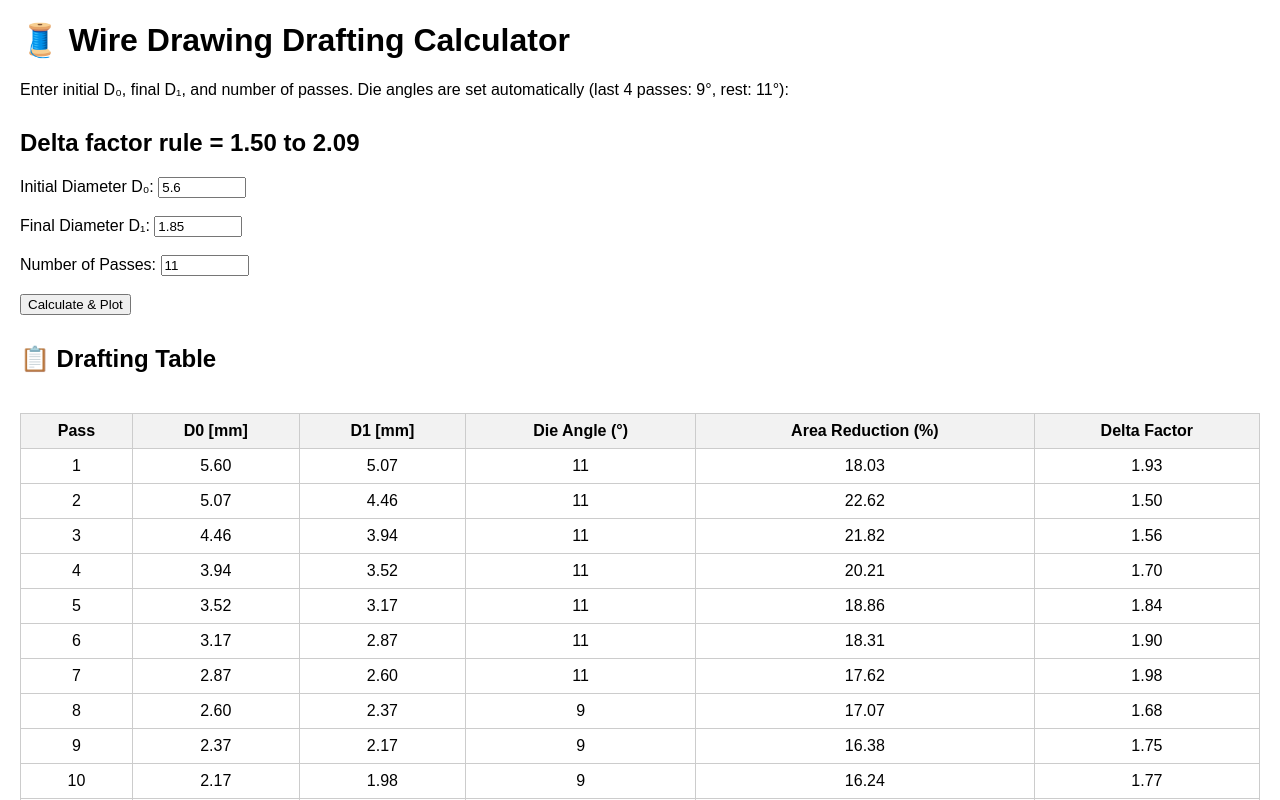
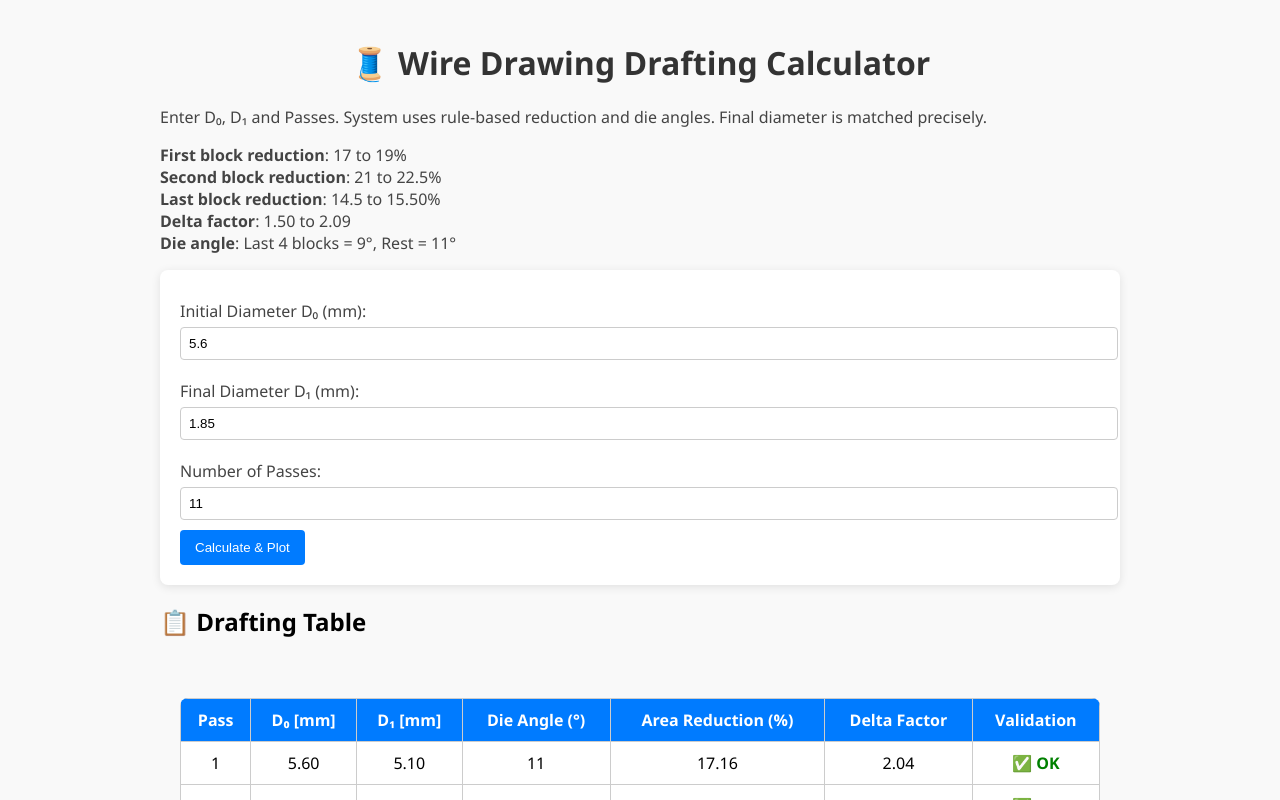
Before and after one commit to Nikhildsaroj/demo, a plain HTML site: page index.html in a window 1280 px wide. Both pictures are taken after a click on the button "Calculate & Plot". Shown: the top 800 px of the page. Drawn offline with nearby package versions, Linux system fonts and the light colour scheme.

Commit message:
Update index.html

```diff
--- a/index.html
+++ b/index.html
@@ -7,29 +7,52 @@
   <script src="https://cdn.jsdelivr.net/npm/chart.js"></script>
   <style>
     body { font-family: Arial, sans-serif; margin: 20px; }
-    h2 { margin-top: 30px; }
     table { width: 100%; border-collapse: collapse; margin-top: 20px; }
     th, td { border: 1px solid #ccc; padding: 8px; text-align: center; }
     th { background-color: #f2f2f2; }
     input { width: 80px; }
     .container { overflow-x: auto; }
-    #draftingChart {
-      height: 600px !important;
-      max-height: 600px;
-    }
-  </style>
+    #draftingChart, #diameterChart { height: 400px !important; max-height: 400px; margin-top: 30px; }
+    .ok { color: green; font-weight: bold; }
+    .fail { color: red; font-weight: bold; }
+  body { font-family: 'Segoe UI', sans-serif; background: #f9f9f9; margin: 0; padding: 0; }
+    .container { max-width: 960px; margin: 0 auto; padding: 20px; }
+    h1 { text-align: center; color: #333; }
+    p, label { color: #444; }
+    form { background: #fff; padding: 20px; border-radius: 8px; box-shadow: 0 2px 10px rgba(0,0,0,0.1); margin-bottom: 20px; }
+    label { display: block; margin: 10px 0 5px; }
+    input[type="number"] { width: 100%; padding: 8px; margin-bottom: 10px; border: 1px solid #ccc; border-radius: 4px; }
+    button { background: #007bff; color: #fff; padding: 10px 15px; border: none; border-radius: 4px; cursor: pointer; }
+    button:hover { background: #0056b3; }
+    table { width: 100%; border-collapse: collapse; margin-top: 20px; background: #fff; border-radius: 8px; overflow: hidden; }
+    th, td { border: 1px solid #ccc; padding: 10px; text-align: center; }
+    th { background-color: #007bff; color: white; }
+    .ok { color: green; font-weight: bold; }
+    .fail { color: red; font-weight: bold; }
+    canvas { background: #fff; border-radius: 8px; padding: 10px; }</style>
 </head>
 <body>
-  <h1>🧵 Wire Drawing Drafting Calculator</h1>
-  <p>Enter initial D₀, final D₁, and number of passes. Die angles are set automatically (last 4 passes: 9°, rest: 11°):</p>
-  <h2>Delta factor rule =	1.50 to 2.09 </h2>
+  <div class="container">
+    <h1>🧵 Wire Drawing Drafting Calculator</h1>
+    <p>Enter D₀, D₁ and Passes. System uses rule-based reduction and die angles. Final diameter is matched precisely.</p>
+    <p><strong>First block reduction</strong>: 17 to 19%<br>
+       <strong>Second block reduction</strong>: 21 to 22.5%<br>
+       <strong>Last block reduction</strong>: 14.5 to 15.50%<br>
+       <strong>Delta factor</strong>: 1.50 to 2.09<br>
+       <strong>Die angle</strong>: Last 4 blocks = 9°, Rest = 11°</p>
 
-  <form id="draftingForm">
-    <label>Initial Diameter D₀: <input type="number" step="0.01" id="initialD0" value="5.6" required></label><br><br>
-    <label>Final Diameter D₁: <input type="number" step="0.01" id="finalD1" value="1.85" required></label><br><br>
-    <label>Number of Passes: <input type="number" id="numPasses" value="11" min="3" required></label><br><br>
-    <button type="submit">Calculate & Plot</button>
-  </form>
+    <form id="draftingForm">
+      <label for="initialD0">Initial Diameter D₀ (mm):</label>
+      <input type="number" step="0.01" id="initialD0" value="5.6" required>
+
+      <label for="finalD1">Final Diameter D₁ (mm):</label>
+      <input type="number" step="0.01" id="finalD1" value="1.85" required>
+
+      <label for="numPasses">Number of Passes:</label>
+      <input type="number" id="numPasses" value="11" min="5" required>
+
+      <button type="submit">Calculate & Plot</button>
+    </form>
 
   <div id="results" style="display:none;">
     <h2>📋 Drafting Table</h2>
@@ -39,13 +62,12 @@
 
     <h2>📊 Graph: Area Reduction & Delta Factor</h2>
     <canvas id="draftingChart"></canvas>
+
+    <h2>📈 Graph: D₁ vs Pass</h2>
+    <canvas id="diameterChart"></canvas>
   </div>
 
   <script>
-    function calcReduction(d0, d1) {
-      return (1 - Math.pow(d1 / d0, 2)) * 100;
-    }
-
     function getAlphaRad(deg) {
       const lookup = { 3.5: 0.0611, 4.0: 0.0698, 4.5: 0.0785, 5.0: 0.0873, 5.5: 0.0960 };
       const key = (deg / 2).toFixed(1);
@@ -58,7 +80,29 @@
       return ((d0 + d1) / (d0 - d1)) * Math.sin(alpha);
     }
 
+    function scaleMiddleReductions(middleReductions, d0, d1, fixedReductions) {
+      function getFinalDiameter(scale) {
+        let dia = d0;
+        dia *= Math.sqrt(1 - fixedReductions[0] / 100);
+        dia *= Math.sqrt(1 - fixedReductions[1] / 100);
+        for (let red of middleReductions) {
+          dia *= Math.sqrt(1 - red * scale / 100);
+        }
+        dia *= Math.sqrt(1 - fixedReductions[2] / 100);
+        return dia;
+      }
+      let low = 0.5, high = 1.5, mid;
+      for (let i = 0; i < 30; i++) {
+        mid = (low + high) / 2;
+        const result = getFinalDiameter(mid);
+        if (result > d1) low = mid;
+        else high = mid;
+      }
+      return middleReductions.map(r => r * mid);
+    }
+
     let chartInstance = null;
+    let diaChartInstance = null;
 
     document.getElementById("draftingForm").addEventListener("submit", function (e) {
       e.preventDefault();
@@ -67,34 +111,49 @@
       const finalD1 = parseFloat(document.getElementById("finalD1").value);
       const numPasses = parseInt(document.getElementById("numPasses").value);
 
-      const data = [];
-      let currentD0 = initialD0;
-
-      const reductions = [];
-      const middlePasses = numPasses - 3;
-
-      // Fixed: Pass 1 and 2
-      reductions.push(18.03);
-      reductions.push(22.62);
-
-      // Custom formula: Exponential decay between 21.65 to 15.07
-      const A = 6.58; // (22.62 - 15.07)
-      const B = 0.25; // decay rate (adjust to tune slope)
-      for (let i = 0; i < middlePasses; i++) {
-        const x = i / (middlePasses - 1); // normalize to 0-1
-        const reduction = 15.07 + A * Math.exp(-B * i);
-        const noise = Math.random() * 0.4 - 0.2; // ±0.2% randomness
-        reductions.push((reduction + noise).toFixed(2));
+      if (numPasses < 5) {
+        alert("Please enter at least 5 passes to satisfy rule-based drafting.");
+        return;
       }
 
-      // Final pass
-      reductions.push((14.5 + Math.random()).toFixed(2));
+      function getRandomInRange(min, max) {
+        return +(Math.random() * (max - min) + min).toFixed(2);
+      }
+
+      const pass1Reduction = getRandomInRange(17.0, 19.0);
+      const pass2Reduction = getRandomInRange(21.0, 22.5);
+      const lastReduction  = getRandomInRange(14.5, 15.5);
+      const fixedReductions = [pass1Reduction, pass2Reduction, lastReduction];
+
+      const middlePasses = numPasses - 3;
+      const A = 6.58, B = 0.25;
+      const middleBase = [];
+      for (let i = 0; i < middlePasses; i++) {
+        middleBase.push(15.07 + A * Math.exp(-B * i));
+      }
+
+      const scaledMids = scaleMiddleReductions(middleBase, initialD0, finalD1, fixedReductions);
+      const allReductions = [fixedReductions[0], fixedReductions[1], ...scaledMids, fixedReductions[2]];
+
+      let currentD0 = initialD0;
+      const data = [];
 
       for (let i = 0; i < numPasses; i++) {
-        const reduction = parseFloat(reductions[i]);
+        const reduction = allReductions[i];
         const d1 = currentD0 * Math.sqrt(1 - reduction / 100);
         const angle = (i >= numPasses - 4) ? 9.0 : 11.0;
         const delta = calcDelta(currentD0, d1, angle);
+
+        let validation = "✅ OK", cls = "ok";
+        if (d1 >= currentD0) {
+          validation = "❌ D₁ ≥ D₀!", cls = "fail";
+        } else if (i === 0 && (reduction < 17.0 || reduction > 19.0)) {
+          validation = "❌ Out of Range (Pass 1)", cls = "fail";
+        } else if (i === 1 && (reduction < 21.0 || reduction > 22.5)) {
+          validation = "❌ Out of Range (Pass 2)", cls = "fail";
+        } else if (i === numPasses - 1 && (reduction < 14.5 || reduction > 15.5)) {
+          validation = "❌ Out of Range (Last Pass)", cls = "fail";
+        }
 
         data.push({
           pass: i + 1,
@@ -102,16 +161,19 @@
           d1: d1.toFixed(2),
           angle,
           reduction: reduction.toFixed(2),
-          delta: delta.toFixed(2)
+          delta: delta.toFixed(2),
+          validation,
+          cls
         });
+
         currentD0 = d1;
       }
 
       document.getElementById("results").style.display = "block";
       const table = document.getElementById("resultTable");
-      table.innerHTML = "<tr><th>Pass</th><th>D0 [mm]</th><th>D1 [mm]</th><th>Die Angle (°)</th><th>Area Reduction (%)</th><th>Delta Factor</th></tr>";
+      table.innerHTML = "<tr><th>Pass</th><th>D₀ [mm]</th><th>D₁ [mm]</th><th>Die Angle (°)</th><th>Area Reduction (%)</th><th>Delta Factor</th><th>Validation</th></tr>";
       data.forEach(row => {
-        table.innerHTML += `<tr><td>${row.pass}</td><td>${row.d0}</td><td>${row.d1}</td><td>${row.angle}</td><td>${row.reduction}</td><td>${row.delta}</td></tr>`;
+        table.innerHTML += `<tr><td>${row.pass}</td><td>${row.d0}</td><td>${row.d1}</td><td>${row.angle}</td><td>${row.reduction}</td><td>${row.delta}</td><td class='${row.cls}'>${row.validation}</td></tr>`;
       });
 
       const ctx = document.getElementById("draftingChart").getContext("2d");
@@ -157,6 +219,33 @@
           }
         }
       });
+
+      const diaCtx = document.getElementById("diameterChart").getContext("2d");
+      if (diaChartInstance) diaChartInstance.destroy();
+      diaChartInstance = new Chart(diaCtx, {
+        type: 'line',
+        data: {
+          labels: data.map(r => `Pass ${r.pass}`),
+          datasets: [
+            {
+              label: "D₁ Diameter (mm)",
+              data: data.map(r => r.d1),
+              borderColor: "green",
+              fill: false
+            }
+          ]
+        },
+        options: {
+          responsive: true,
+          maintainAspectRatio: false,
+          plugins: {
+            title: { display: true, text: 'Final Diameter D₁ vs Pass' }
+          },
+          scales: {
+            y: { beginAtZero: false, title: { display: true, text: 'D₁ (mm)' } }
+          }
+        }
+      });
     });
   </script>
 </body>
```
